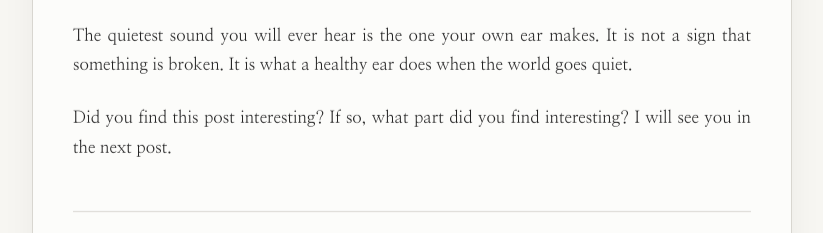
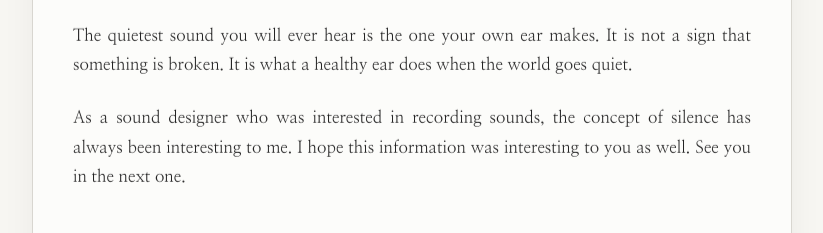
Before and after one commit to YUS28a5b/Website, a plain HTML site: page Blog_AuD/Audiology/20261122_the_quietest_sound_your_ear_can_hear.html in a window 1280 px wide. Shown: the part 4657-4890 px from the top of the page, without its empty margins (228-1051 px from the left). Drawn offline with Linux system fonts and the light colour scheme.

Commit message:
Update final paragraph

```diff
--- a/Blog_AuD/Audiology/20261122_the_quietest_sound_your_ear_can_hear.html
+++ b/Blog_AuD/Audiology/20261122_the_quietest_sound_your_ear_can_hear.html
@@ -278,7 +278,7 @@
 
       <p>The quietest sound you will ever hear is the one your own ear makes. It is not a sign that something is broken. It is what a healthy ear does when the world goes quiet.</p>
 
-      <p>Did you find this post interesting? If so, what part did you find interesting? I will see you in the next post.</p>
+      <p>As a sound designer who was interested in recording sounds, the concept of silence has always been interesting to me. I hope this information was interesting to you as well. See you in the next one.</p>
     </div>
 
     <div class="post-sources">
```
